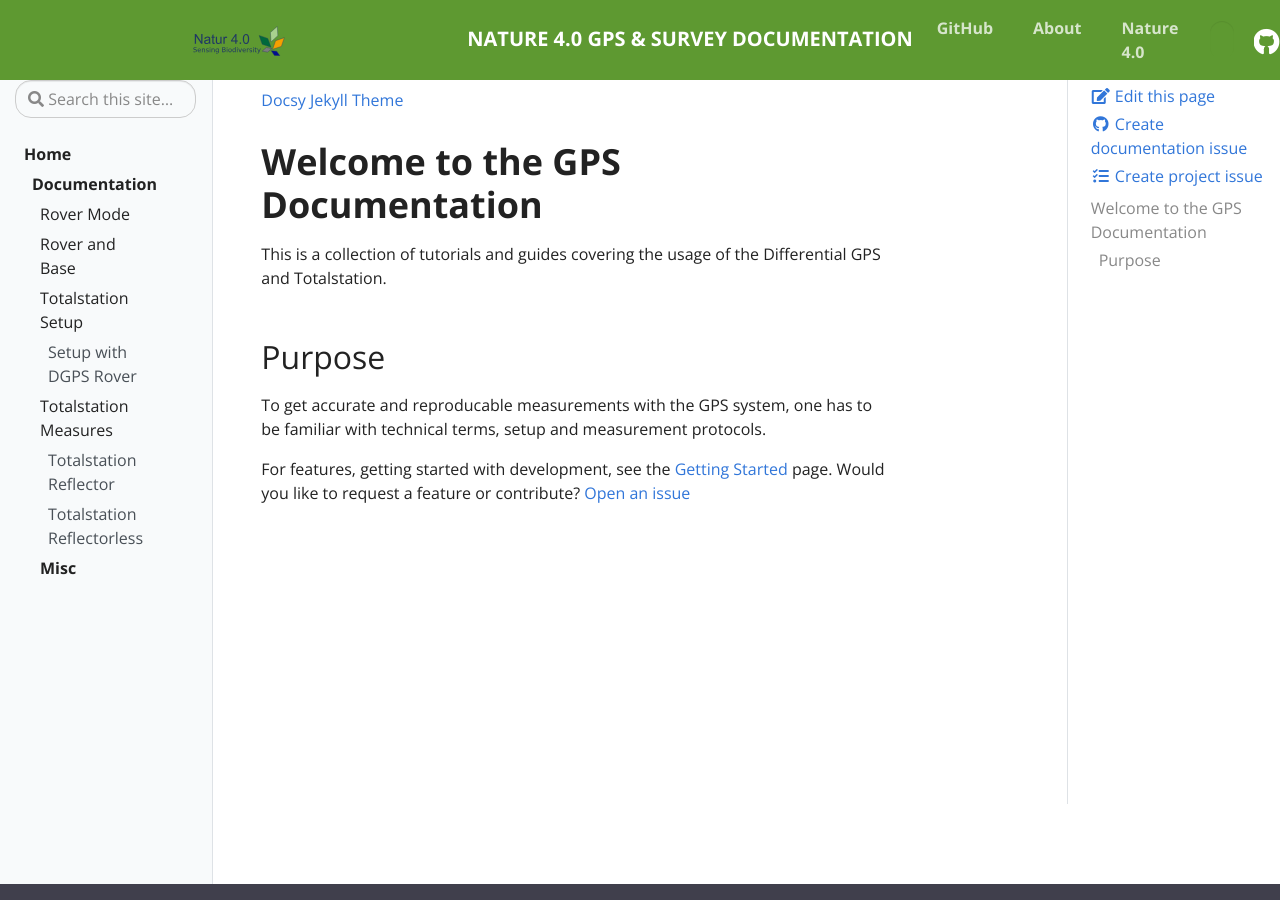
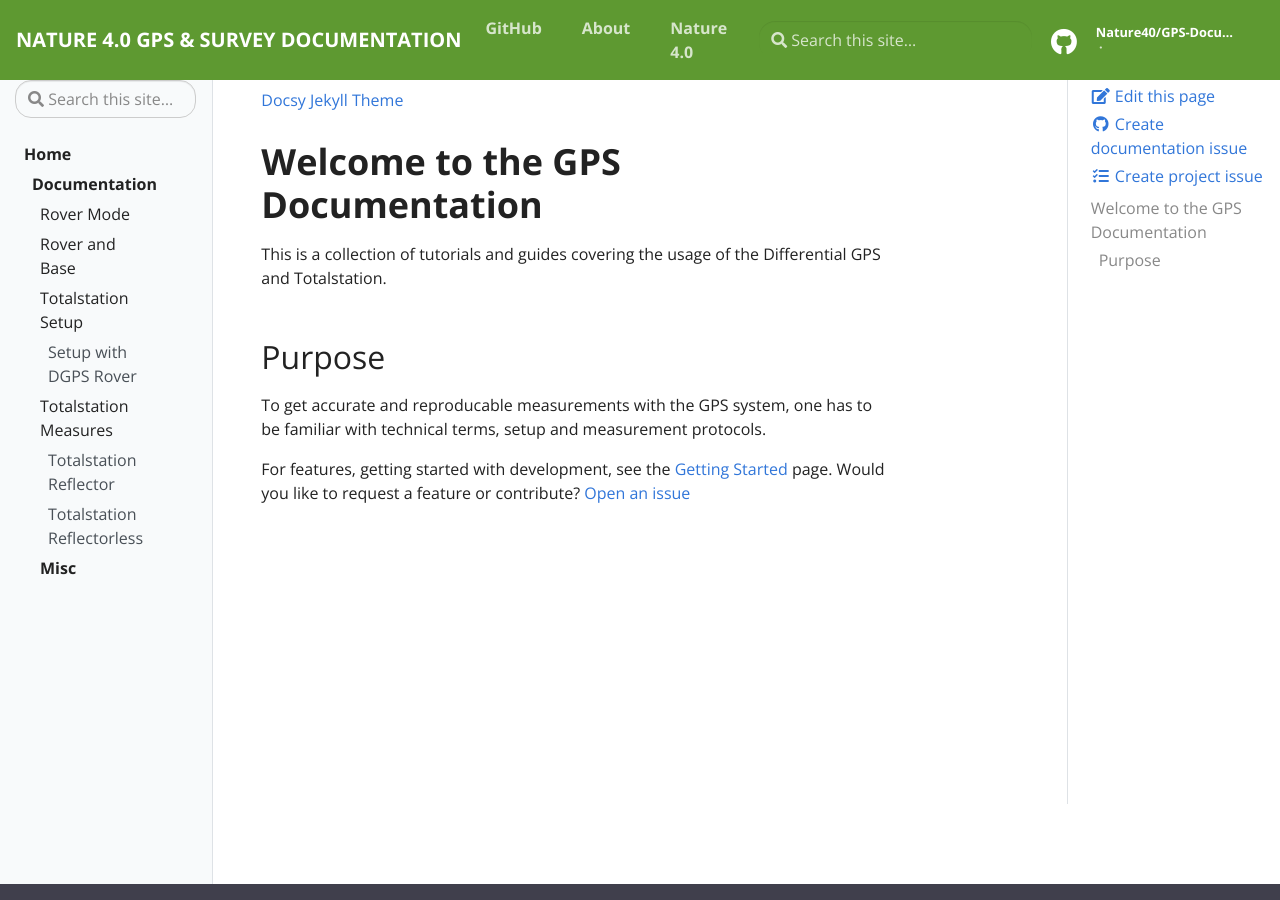
Before and after one commit to Nature40/GNSSTotalstationForHighAccuracyForestMonitoring, a Jekyll site: the page built from pages/index.md, in a window 1280 px wide and 900 px high. Built offline with Jekyll 4.4.1, drawn with Linux system fonts in a browser that asks for light colours.

Commit message:
removed logo

```diff
--- a/_includes/header.html
+++ b/_includes/header.html
@@ -1,7 +1,7 @@
 <header>
         <nav class="js-navbar-scroll navbar navbar-expand navbar-dark flex-column flex-md-row td-navbar">
         <a class="navbar-brand" href="{{ site.baseurl }}/">
-            <span class="navbar-logo"></span>{% include logo.svg %}<span class="text-uppercase font-weight-bold">{{ site.title }}</span>
+            <span class="text-uppercase font-weight-bold">{{ site.title }}</span>
 	</a>
 	<div class="td-navbar-nav-scroll ml-md-auto" id="main_navbar">
 		<ul class="navbar-nav mt-2 mt-lg-0">{% if site.repo %}
```
Also changed, not shown: _includes/logo.svg (deleted).
